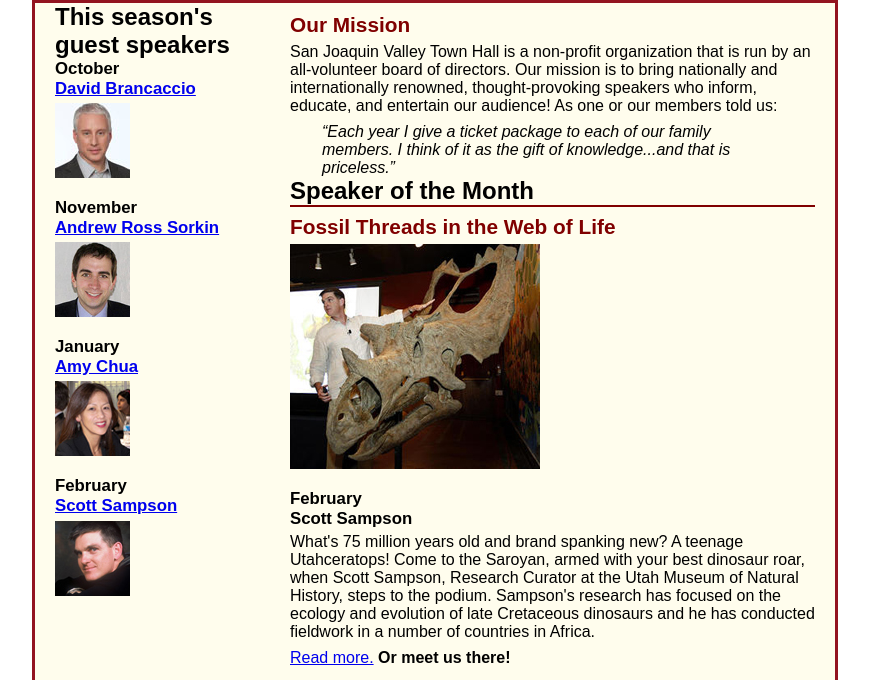
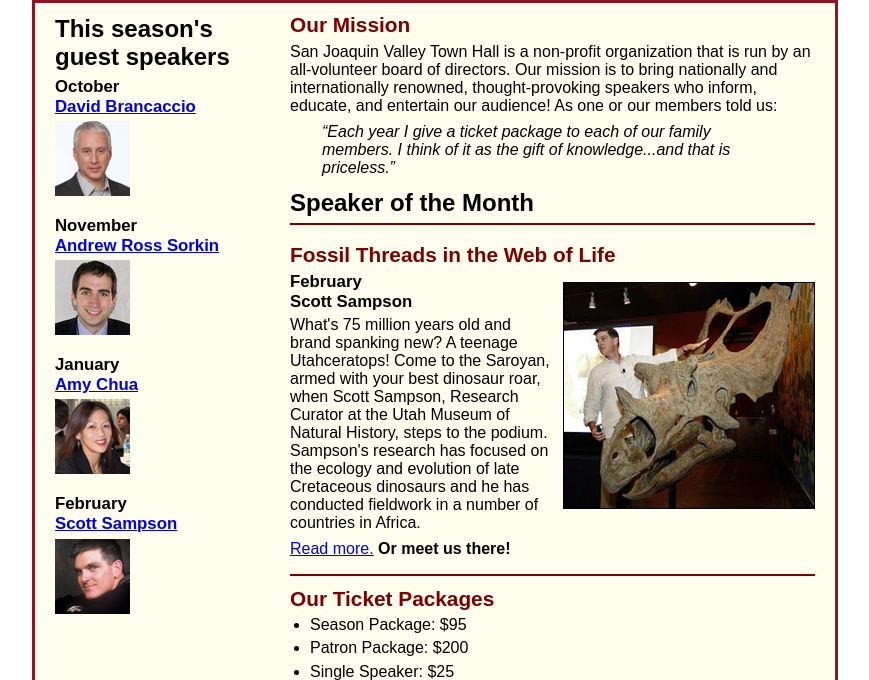
Before and after one commit to RickyColotl/A08, a plain HTML site: page index.html in a window 1280 px wide. Shown: the part 120-800 px from the top of the page, without its empty margins (205-1074 px from the left). Drawn offline with Linux system fonts and the light colour scheme.

Commit message:
Added steps 5-8

```diff
--- a/styles/c6_main.css
+++ b/styles/c6_main.css
@@ -14,9 +14,7 @@ body {
     border: 3px solid #931420;
     background-color: #fffded;
 }
-a:focus, a:hover {
-	font-style: italic;
-}
+
 /* the styles for the header */
 header {
 	padding: 1.5em 0 2em 0;
@@ -42,9 +40,7 @@ header img {
 	float: left;
 	padding: 0 30px;
 }
-.shadow {
-	text-shadow: 2px 2px 2px #800000;
-}
+
 /* the styles for the main content */
 
 main h2 {
@@ -56,9 +52,7 @@ main h3 {
 	font-size: 105%;
 	padding-bottom: .25em;
 }
-main img {
-	padding-bottom: 1em;
-}
+
 main p {
 	padding-bottom: .5em;
 }
@@ -87,12 +81,26 @@ article h3 {
 	padding-bottom: .25em;
 }
 
+article img {
+	float: right;
+	margin-top: 10px;
+	margin-bottom: 10px;
+	margin-left: 10px;
+	border: 1px solid black;
+}
+
 /* the styles for the aside */
 aside{
 	width: 215px;
 	float: right;
 	padding-left: 20px;
 	padding-bottom: 20px;
+}
+
+aside h2 {
+	color: #800000;
+	font-size: 130%;
+	padding: .5em 0 .25em 0;
 }
 
 aside h3 {
@@ -113,7 +121,7 @@ footer p {
 	color: white;
 	padding: 1em 0;
 }
-
+/* Styles for Section*/
 section{
 	width: 525px;
 	float: right;
@@ -121,3 +129,23 @@ section{
 	padding-right: 20px;
 	padding-bottom: 20px;
 }
+
+section h2 {
+	color: #800000;
+	font-size: 130%;
+	padding: .5em 0 .25em 0;
+}
+
+a:focus, a:hover {
+	font-style: italic;
+}
+.shadow {
+	text-shadow: 2px 2px 2px #800000;
+}
+
+h1{
+	font-size: 150%;
+	padding-top: .5em;
+	padding-bottom: .25em;
+	margin: 0 0 0 0;
+}
```
